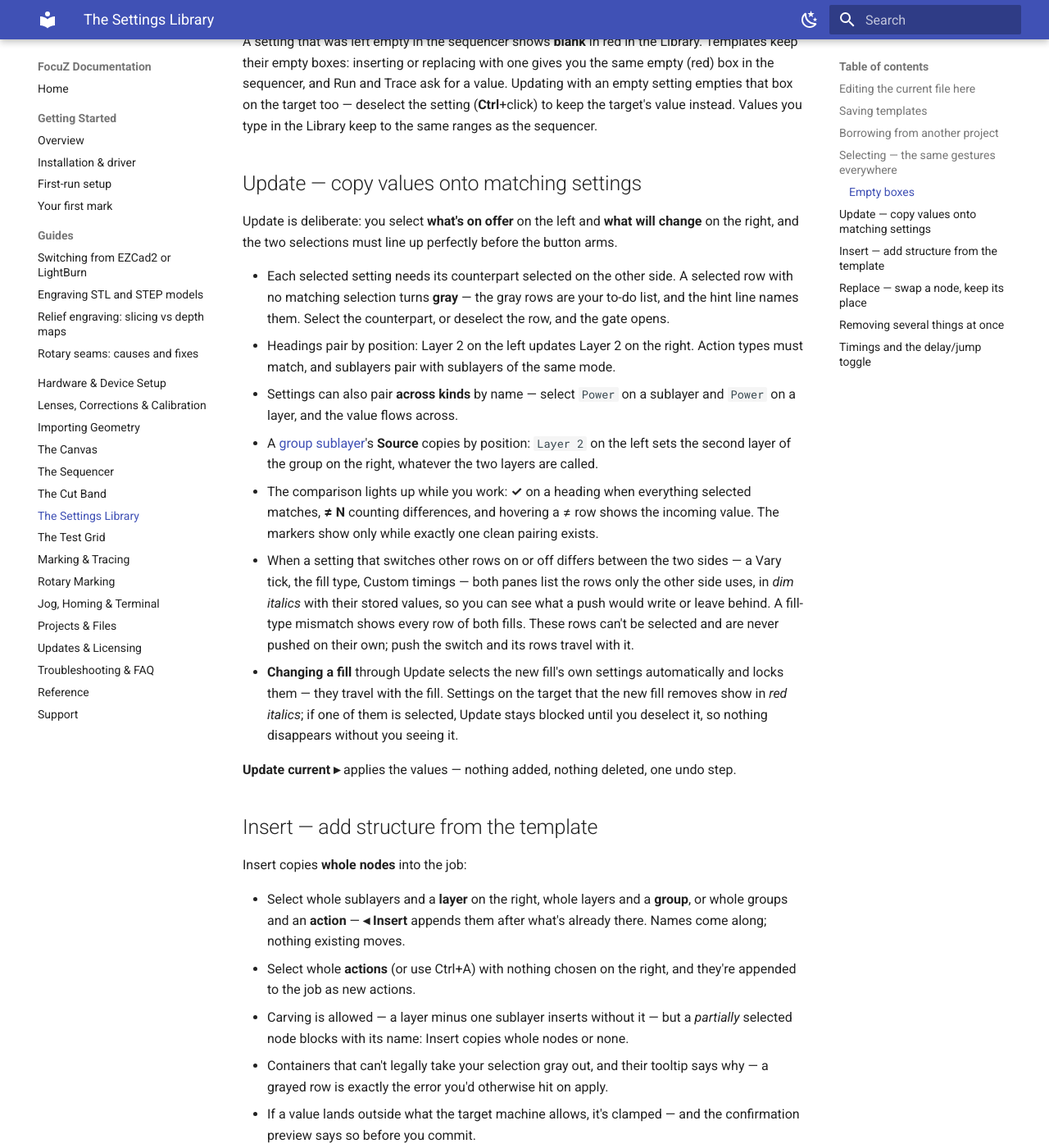
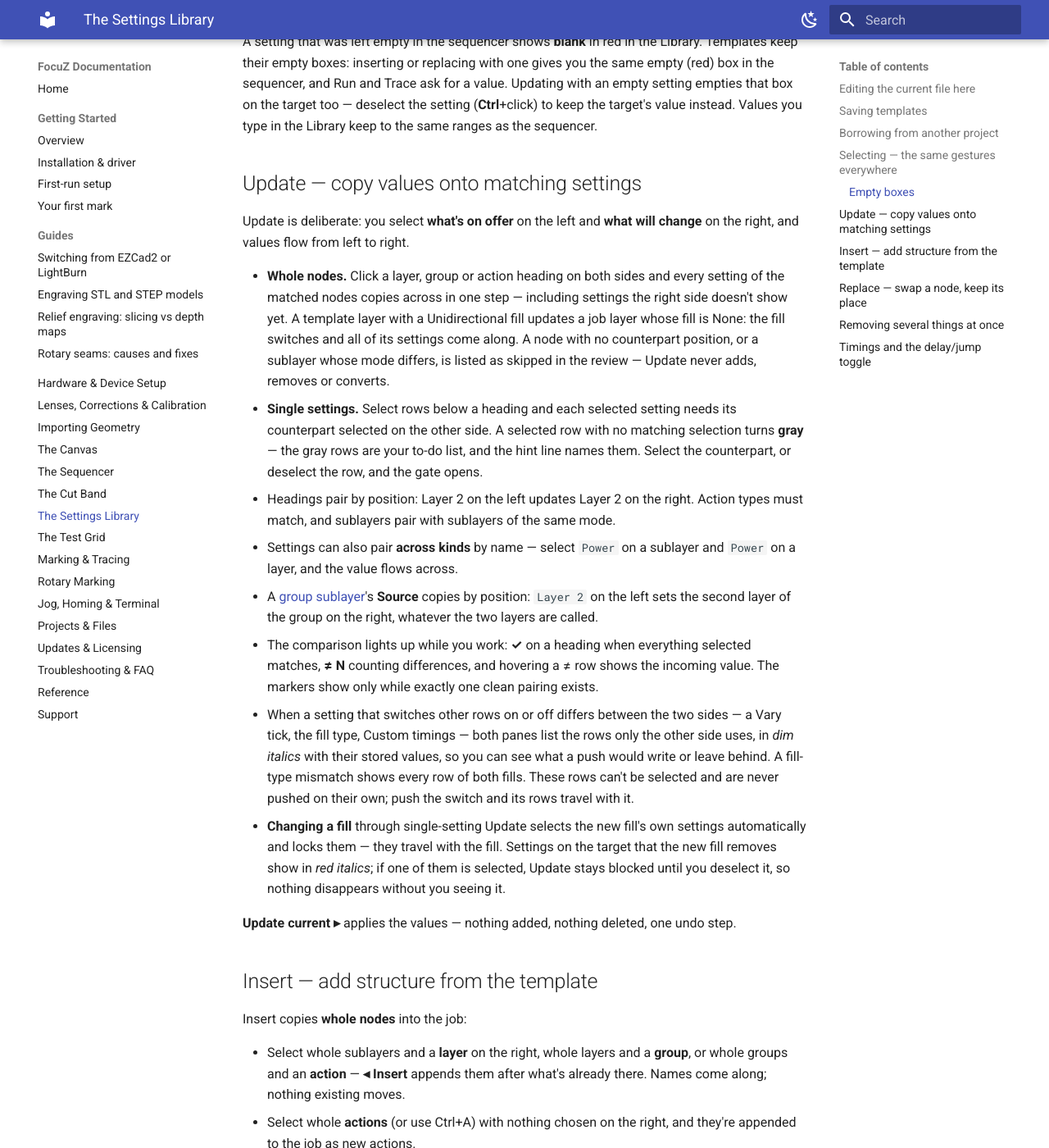
Before and after one commit to Lokahi-Shop/focuz-docs, an MkDocs documentation site: the page built from docs/library.md, in a window 1280 px wide and 1400 px high, scrolled down 2402 px. Shown: the whole window at 82% size. Built offline with MkDocs 1.6.1 and Material for MkDocs 9.7.7, drawn with Linux system fonts in a browser that asks for light colours.

Commit message:
Library: Update takes whole layers, groups and actions in one step
Co-Authored-By: Claude Fable 5.1 <noreply@anthropic.com>

```diff
--- a/docs/library.md
+++ b/docs/library.md
@@ -93,11 +93,17 @@ sequencer.
 ## Update — copy values onto matching settings
 
 Update is deliberate: you select **what's on offer** on the left and **what will change** on the
-right, and the two selections must line up perfectly before the button arms.
+right, and values flow from left to right.
 
-- Each selected setting needs its counterpart selected on the other side. A selected row with no
-  matching selection turns **gray** — the gray rows are your to-do list, and the hint line names
-  them. Select the counterpart, or deselect the row, and the gate opens.
+- **Whole nodes.** Click a layer, group or action heading on both sides and every setting of the
+  matched nodes copies across in one step — including settings the right side doesn't show yet. A
+  template layer with a Unidirectional fill updates a job layer whose fill is None: the fill
+  switches and all of its settings come along. A node with no counterpart position, or a sublayer
+  whose mode differs, is listed as skipped in the review — Update never adds, removes or converts.
+- **Single settings.** Select rows below a heading and each selected setting needs its counterpart
+  selected on the other side. A selected row with no matching selection turns **gray** — the gray
+  rows are your to-do list, and the hint line names them. Select the counterpart, or deselect the
+  row, and the gate opens.
 - Headings pair by position: Layer 2 on the left updates Layer 2 on the right. Action types must
   match, and sublayers pair with sublayers of the same mode.
 - Settings can also pair **across kinds** by name — select `Power` on a sublayer and `Power` on
@@ -112,8 +118,8 @@ right, and the two selections must line up perfectly before the button arms.
   italics* with their stored values, so you can see what a push would write or leave behind. A
   fill-type mismatch shows every row of both fills. These rows can't be selected and are never
   pushed on their own; push the switch and its rows travel with it.
-- **Changing a fill** through Update selects the new fill's own settings automatically and locks
-  them — they travel with the fill. Settings on the target that the new fill removes show in
+- **Changing a fill** through single-setting Update selects the new fill's own settings automatically
+  and locks them — they travel with the fill. Settings on the target that the new fill removes show in
   *red italics*; if one of them is selected, Update stays blocked until you deselect it, so
   nothing disappears without you seeing it.
 
```
